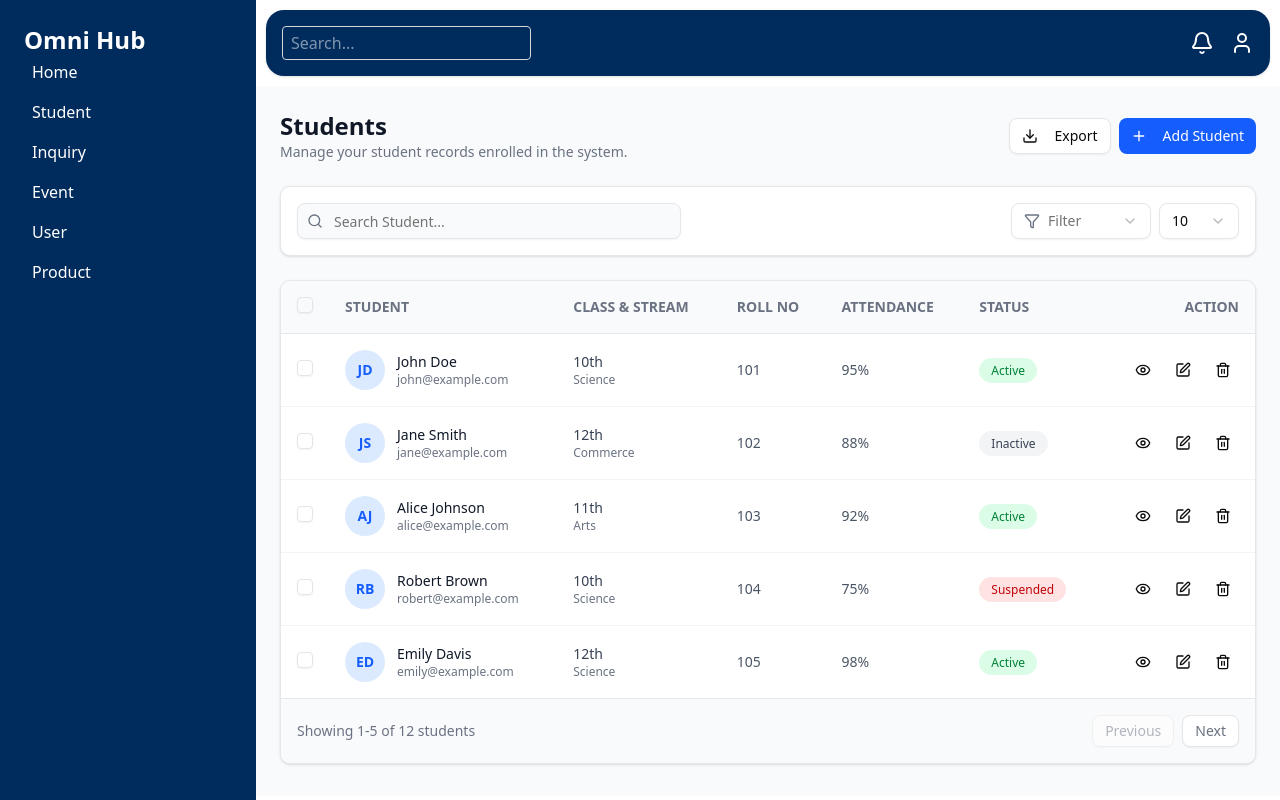
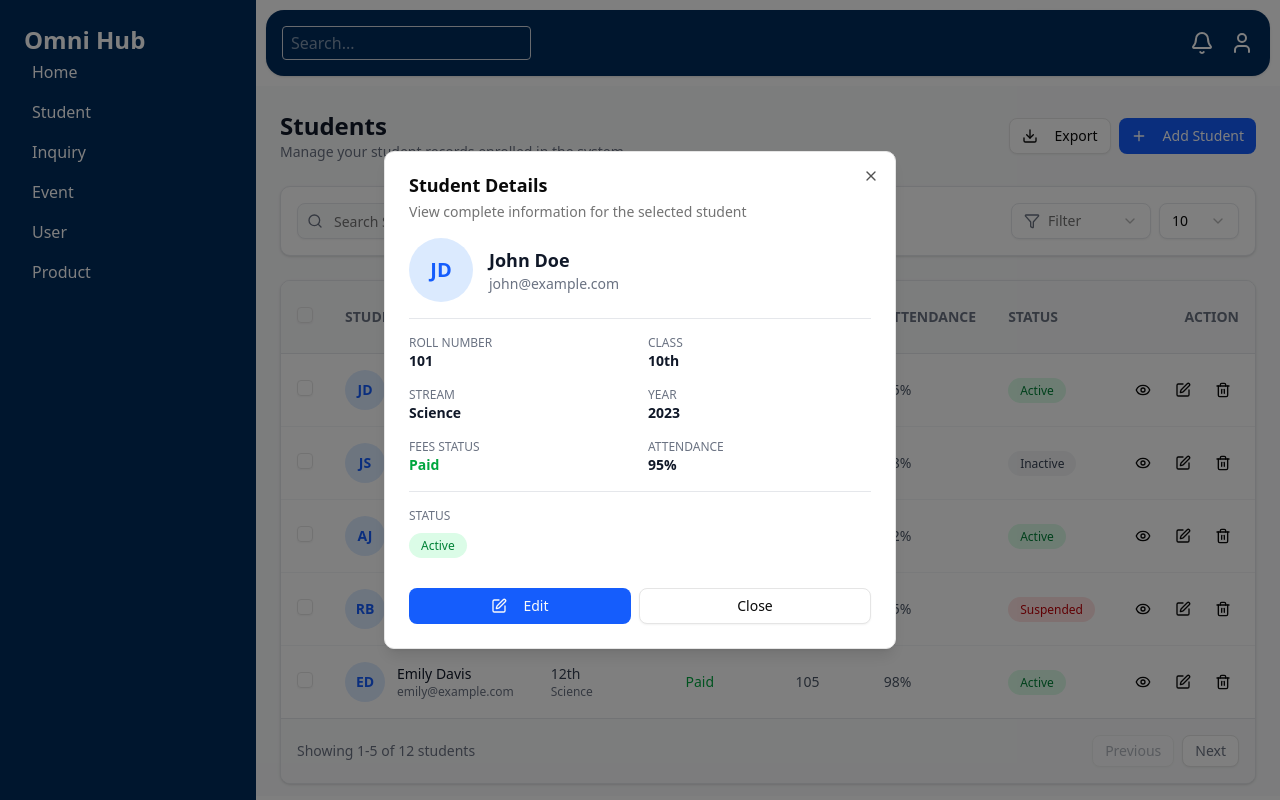
Before and after one commit to shashank-35/CampusOne, a React (Vite) app: page /student in a window 1280 px wide. Both pictures are taken after a click on the button 1143 px from the left and 370 px from the top of the page. Built offline with nearby package versions, Linux system fonts and the light colour scheme.

Commit message:
impliment dialog box on student list

```diff
--- a/package.json
+++ b/package.json
@@ -11,6 +11,7 @@
   },
   "dependencies": {
     "@radix-ui/react-checkbox": "^1.3.3",
+    "@radix-ui/react-dialog": "^1.1.15",
     "@radix-ui/react-label": "^2.1.8",
     "@radix-ui/react-radio-group": "^1.3.8",
     "@radix-ui/react-select": "^2.2.6",
--- /dev/null
+++ b/src/components/ui/dialog.jsx
@@ -0,0 +1,145 @@
+import * as React from "react"
+import * as DialogPrimitive from "@radix-ui/react-dialog"
+import { XIcon } from "lucide-react"
+
+import { cn } from "@/lib/utils"
+import { Button } from "@/components/ui/button"
+
+function Dialog({
+  ...props
+}) {
+  return <DialogPrimitive.Root data-slot="dialog" {...props} />;
+}
+
+function DialogTrigger({
+  ...props
+}) {
+  return <DialogPrimitive.Trigger data-slot="dialog-trigger" {...props} />;
+}
+
+function DialogPortal({
+  ...props
+}) {
+  return <DialogPrimitive.Portal data-slot="dialog-portal" {...props} />;
+}
+
+function DialogClose({
+  ...props
+}) {
+  return <DialogPrimitive.Close data-slot="dialog-close" {...props} />;
+}
+
+function DialogOverlay({
+  className,
+  ...props
+}) {
+  return (
+    <DialogPrimitive.Overlay
+      data-slot="dialog-overlay"
+      className={cn(
+        "data-[state=open]:animate-in data-[state=closed]:animate-out data-[state=closed]:fade-out-0 data-[state=open]:fade-in-0 fixed inset-0 z-50 bg-black/50",
+        className
+      )}
+      {...props} />
+  );
+}
+
+function DialogContent({
+  className,
+  children,
+  showCloseButton = true,
+  ...props
+}) {
+  return (
+    <DialogPortal data-slot="dialog-portal">
+      <DialogOverlay />
+      <DialogPrimitive.Content
+        data-slot="dialog-content"
+        className={cn(
+          "bg-background data-[state=open]:animate-in data-[state=closed]:animate-out data-[state=closed]:fade-out-0 data-[state=open]:fade-in-0 data-[state=closed]:zoom-out-95 data-[state=open]:zoom-in-95 fixed top-[50%] left-[50%] z-50 grid w-full max-w-[calc(100%-2rem)] translate-x-[-50%] translate-y-[-50%] gap-4 rounded-lg border p-6 shadow-lg duration-200 outline-none sm:max-w-lg",
+          className
+        )}
+        {...props}>
+        {children}
+        {showCloseButton && (
+          <DialogPrimitive.Close
+            data-slot="dialog-close"
+            className="ring-offset-background focus:ring-ring data-[state=open]:bg-accent data-[state=open]:text-muted-foreground absolute top-4 right-4 rounded-xs opacity-70 transition-opacity hover:opacity-100 focus:ring-2 focus:ring-offset-2 focus:outline-hidden disabled:pointer-events-none [&_svg]:pointer-events-none [&_svg]:shrink-0 [&_svg:not([class*='size-'])]:size-4">
+            <XIcon />
+            <span className="sr-only">Close</span>
+          </DialogPrimitive.Close>
+        )}
+      </DialogPrimitive.Content>
+    </DialogPortal>
+  );
+}
+
+function DialogHeader({
+  className,
+  ...props
+}) {
+  return (
+    <div
+      data-slot="dialog-header"
+      className={cn("flex flex-col gap-2 text-center sm:text-left", className)}
+      {...props} />
+  );
+}
+
+function DialogFooter({
+  className,
+  showCloseButton = false,
+  children,
+  ...props
+}) {
+  return (
+    <div
+      data-slot="dialog-footer"
+      className={cn("flex flex-col-reverse gap-2 sm:flex-row sm:justify-end", className)}
+      {...props}>
+      {children}
+      {showCloseButton && (
+        <DialogPrimitive.Close asChild>
+          <Button variant="outline">Close</Button>
+        </DialogPrimitive.Close>
+      )}
+    </div>
+  );
+}
+
+function DialogTitle({
+  className,
+  ...props
+}) {
+  return (
+    <DialogPrimitive.Title
+      data-slot="dialog-title"
+      className={cn("text-lg leading-none font-semibold", className)}
+      {...props} />
+  );
+}
+
+function DialogDescription({
+  className,
+  ...props
+}) {
+  return (
+    <DialogPrimitive.Description
+      data-slot="dialog-description"
+      className={cn("text-muted-foreground text-sm", className)}
+      {...props} />
+  );
+}
+
+export {
+  Dialog,
+  DialogClose,
+  DialogContent,
+  DialogDescription,
+  DialogFooter,
+  DialogHeader,
+  DialogOverlay,
+  DialogPortal,
+  DialogTitle,
+  DialogTrigger,
+}
--- /dev/null
+++ b/src/pages/DialogSymbol.jsx
@@ -0,0 +1,32 @@
+"use client"
+import { Button } from "@/components/ui/button"
+import { Dialog, DialogContent, DialogDescription, DialogHeader, DialogTitle, DialogTrigger } from "@/components/ui/dialog"
+
+// import {
+//   Dialog,
+//   DialogContent,
+//   DialogDescription,
+//   DialogHeader,
+//   DialogTitle,
+//   DialogTrigger,
+// } from "~/components/ui/dialog"
+export default function DialogSymbol() {
+  return (
+    <div className="w-full p-6 flex justify-center">
+      <Dialog>
+        <DialogTrigger asChild>
+          <Button>Open Dialog</Button>
+        </DialogTrigger>
+        <DialogContent>
+          <DialogHeader>
+            <DialogTitle>Are you absolutely sure?</DialogTitle>
+            <DialogDescription>
+              This action cannot be undone. This will permanently delete your account and remove
+              your data from our servers.
+            </DialogDescription>
+          </DialogHeader>
+        </DialogContent>
+      </Dialog>
+    </div>
+  )
+}
--- a/src/pages/StudentList.jsx
+++ b/src/pages/StudentList.jsx
@@ -23,6 +23,9 @@ import {
 import { Checkbox } from "@/components/ui/checkbox";
 import { Card, CardContent, CardHeader, CardTitle } from "@/components/ui/card";
 import {useNavigate} from "react-router";
+
+import { Dialog, DialogContent, DialogDescription, DialogHeader, DialogTitle } from "@/components/ui/dialog";
+import DialogSymbol from "./DialogSymbol";
 // Mock Data
 
 const MOCK_STUDENTS = [
@@ -114,6 +117,8 @@ const StatusBadge = ({ status }) => {
 export default function StudentList() {
   const [searchTerm, setSearchTerm] = useState("");
   const [selectedStudents, setSelectedStudents] = useState([]);
+  const [viewDialogOpen, setViewDialogOpen] = useState(false);
+  const [selectedStudent, setSelectedStudent] = useState(null);
 
   const toggleSelectAll = () => {
     if (selectedStudents.length === MOCK_STUDENTS.length) {
@@ -132,6 +137,13 @@ export default function StudentList() {
   };
 
   const navigate = useNavigate()
+
+
+
+  const viewStudent = (student) => {
+    setSelectedStudent(student);
+    setViewDialogOpen(true);
+  }
 
   return (
     <div className="min-h-screen bg-gray-50 p-6 space-y-6">
@@ -207,7 +219,7 @@ export default function StudentList() {
                 </th>
                 <th className="p-4">STUDENT</th>
                 <th className="p-4">CLASS & STREAM</th>
-                {/* <th className="p-4">FEES STATUS</th> */}
+                <th className="p-4">FEES STATUS</th>
                 <th className="p-4">ROLL NO</th>
                 <th className="p-4">ATTENDANCE</th>
                 <th className="p-4">STATUS</th>
@@ -249,14 +261,14 @@ export default function StudentList() {
                       {student.stream}
                     </div>
                   </td>
-                   {/* <td className="p-4">
+                   <td className="p-4">
                      <span className={`font-medium ${
                         student.feesStatus === 'Paid' ? 'text-green-600' :
                         student.feesStatus === 'Overdue' ? 'text-red-600' : 'text-orange-600'
                      }`}>
                          {student.feesStatus}
                      </span>
-                  </td> */}
+                  </td>
                   <td className="p-4 text-gray-600">{student.rollNo}</td>
                   <td className="p-4 text-gray-600">{student.attendance}</td>
                   <td className="p-4">
@@ -264,7 +276,7 @@ export default function StudentList() {
                   </td>
                   <td className="p-4 text-right">
                     <div className="flex items-center justify-end gap-2 transition-opacity">
-                      <Button variant="ghost" size="icon" className="h-8 w-8 hover:text-blue-600">
+                      <Button variant="ghost" size="icon" onClick={() => viewStudent(student)} className="h-8 w-8 hover:text-blue-600">
                         <Eye className="h-4 w-4" />
                       </Button>
                       <Button variant="ghost" size="icon" onClick={()=>navigate(`/student/edit/${student.id}`)} className="h-8 w-8 hover:text-green-600">
@@ -293,6 +305,117 @@ export default function StudentList() {
           </div>
         </div>
       </div>
+
+      {/* View Student Dialog */}
+      <Dialog open={viewDialogOpen} onOpenChange={setViewDialogOpen}>
+        <DialogContent className="max-w-md">
+          <DialogHeader>
+            <DialogTitle>Student Details</DialogTitle>
+            <DialogDescription>
+              View complete information for the selected student
+            </DialogDescription>
+          </DialogHeader>
+          {selectedStudent && (
+            <div className="space-y-4">
+              <div className="flex items-center gap-4">
+                <div className="h-16 w-16 rounded-full bg-blue-100 flex items-center justify-center text-blue-600 font-bold text-xl">
+                  {selectedStudent.avatar}
+                </div>
+                <div>
+                  <h3 className="text-lg font-semibold text-gray-900">
+                    {selectedStudent.name}
+                  </h3>
+                  <p className="text-sm text-gray-500">{selectedStudent.email}</p>
+                </div>
+              </div>
+
+              <div className="grid grid-cols-2 gap-4 py-4 border-y border-gray-200">
+                <div>
+                  <p className="text-xs font-medium text-gray-500 uppercase">
+                    Roll Number
+                  </p>
+                  <p className="text-sm font-semibold text-gray-900">
+                    {selectedStudent.rollNo}
+                  </p>
+                </div>
+                <div>
+                  <p className="text-xs font-medium text-gray-500 uppercase">
+                    Class
+                  </p>
+                  <p className="text-sm font-semibold text-gray-900">
+                    {selectedStudent.class}
+                  </p>
+                </div>
+                <div>
+                  <p className="text-xs font-medium text-gray-500 uppercase">
+                    Stream
+                  </p>
+                  <p className="text-sm font-semibold text-gray-900">
+                    {selectedStudent.stream}
+                  </p>
+                </div>
+                <div>
+                  <p className="text-xs font-medium text-gray-500 uppercase">
+                    Year
+                  </p>
+                  <p className="text-sm font-semibold text-gray-900">
+                    {selectedStudent.year}
+                  </p>
+                </div>
+                <div>
+                  <p className="text-xs font-medium text-gray-500 uppercase">
+                    Fees Status
+                  </p>
+                  <p
+                    className={`text-sm font-semibold ${
+                      selectedStudent.feesStatus === "Paid"
+                        ? "text-green-600"
+                        : selectedStudent.feesStatus === "Overdue"
+                        ? "text-red-600"
+                        : "text-orange-600"
+                    }`}
+                  >
+                    {selectedStudent.feesStatus}
+                  </p>
+                </div>
+                <div>
+                  <p className="text-xs font-medium text-gray-500 uppercase">
+                    Attendance
+                  </p>
+                  <p className="text-sm font-semibold text-gray-900">
+                    {selectedStudent.attendance}
+                  </p>
+                </div>
+              </div>
+
+              <div>
+                <p className="text-xs font-medium text-gray-500 uppercase mb-2">
+                  Status
+                </p>
+                <StatusBadge status={selectedStudent.status} />
+              </div>
+
+              <div className="flex gap-2 pt-4">
+                <Button
+                  onClick={() =>
+                    navigate(`/student/edit/${selectedStudent.id}`)
+                  }
+                  className="flex-1 bg-blue-600 hover:bg-blue-700"
+                >
+                  <Edit className="h-4 w-4 mr-2" /> Edit
+                </Button>
+                <Button
+                  onClick={() => setViewDialogOpen(false)}
+                  variant="outline"
+                  className="flex-1"
+                >
+                  Close
+                </Button>
+              </div>
+            </div>
+          )}
+        </DialogContent>
+      </Dialog>
     </div>
   );
 }
```
Also changed, not shown: 1 other file (tests, documents, lock files or other folders).
